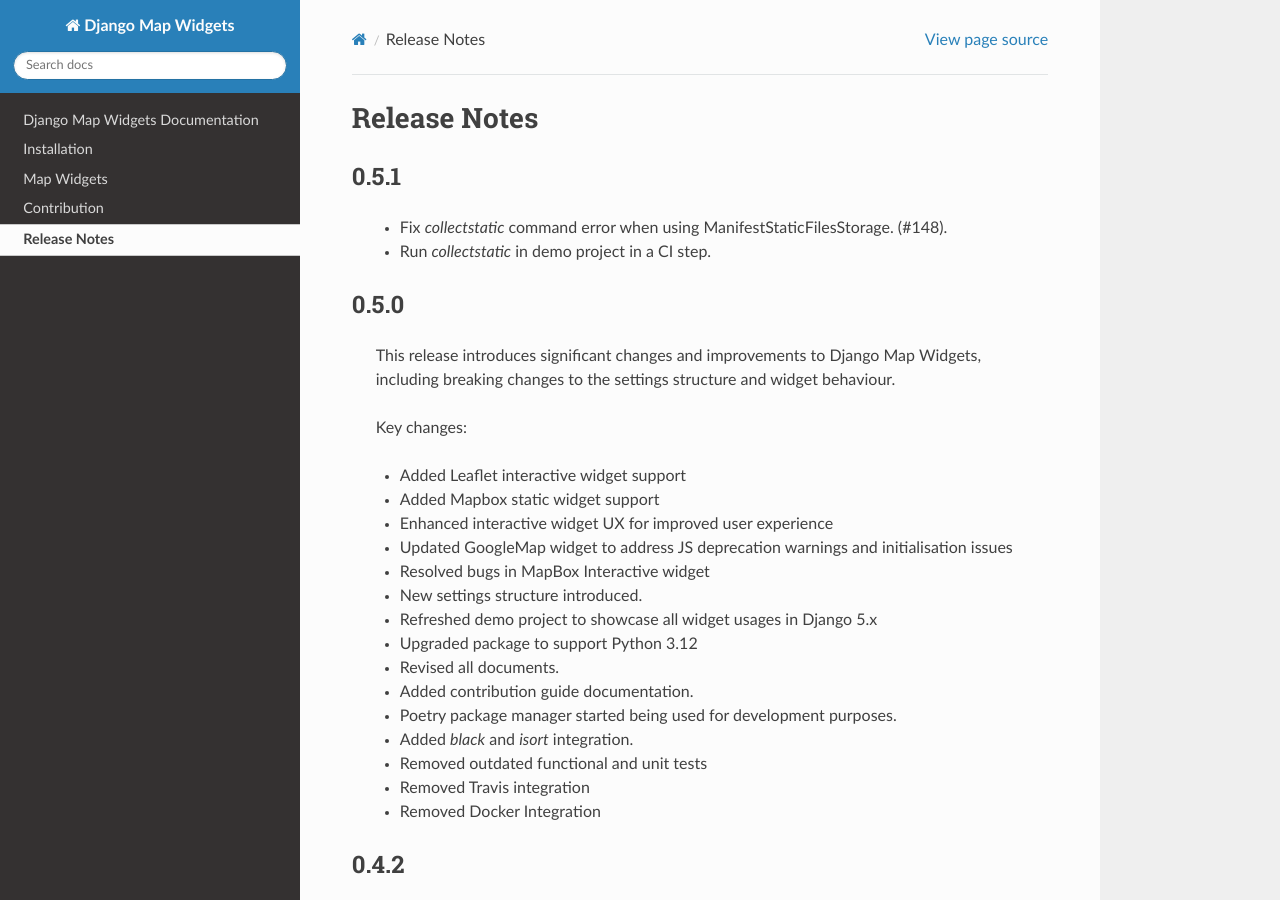
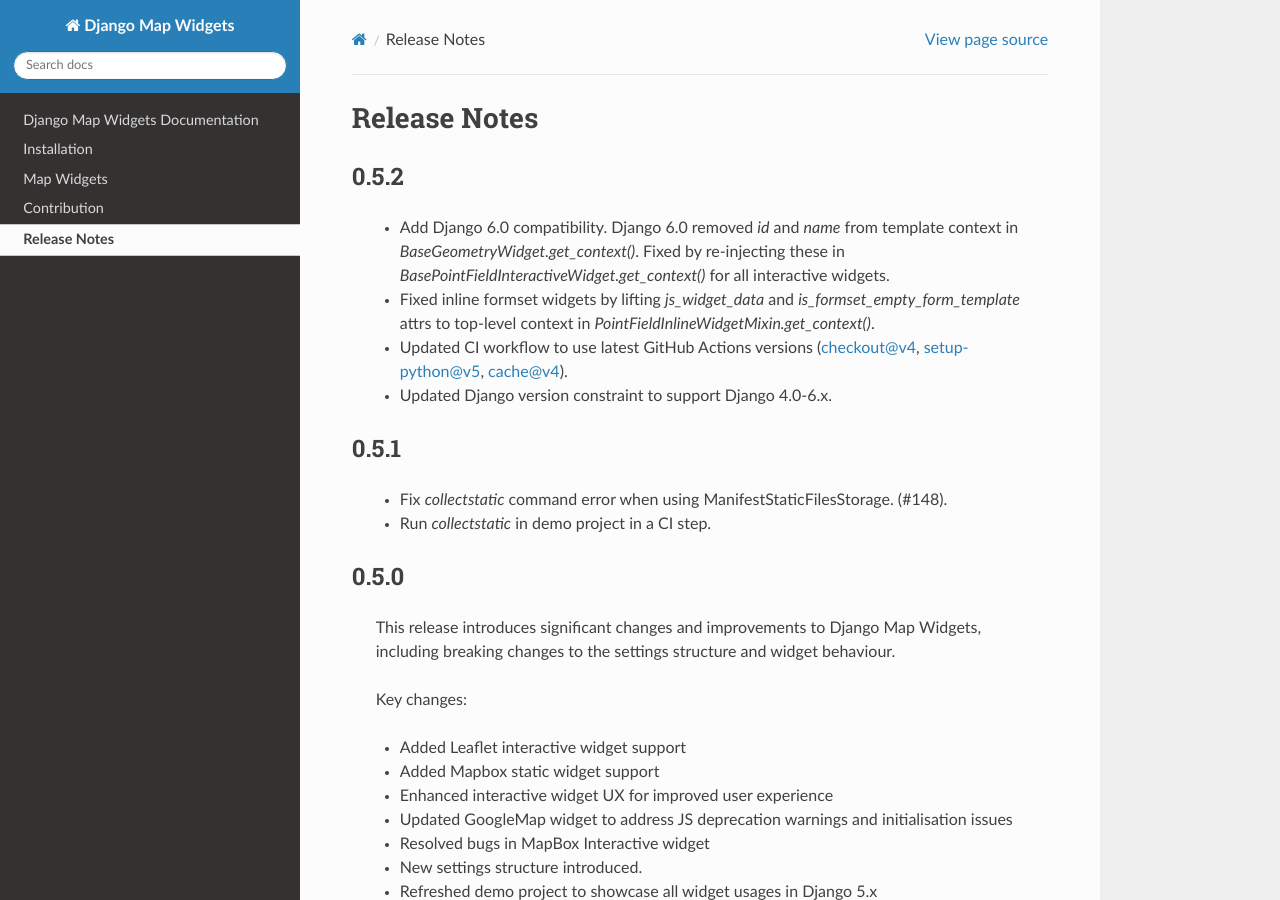
Before and after one commit to erdem/django-map-widgets, a Sphinx documentation site: the page built from docs/releases/index.rst, in a window 1280 px wide and 900 px high. Built offline with Sphinx 7.4.7 and the Read the Docs theme 3.1.0, drawn with Linux system fonts in a browser that asks for light colours.

Commit message:
docs: add 0.5.2 release notes

```diff
--- a/docs/releases/index.rst
+++ b/docs/releases/index.rst
@@ -1,6 +1,15 @@
 =============
 Release Notes
 =============
+
+0.5.2
+^^^^^
+
+    - Add Django 6.0 compatibility. Django 6.0 removed `id` and `name` from template context in `BaseGeometryWidget.get_context()`. Fixed by re-injecting these in `BasePointFieldInteractiveWidget.get_context()` for all interactive widgets.
+    - Fixed inline formset widgets by lifting `js_widget_data` and `is_formset_empty_form_template` attrs to top-level context in `PointFieldInlineWidgetMixin.get_context()`.
+    - Updated CI workflow to use latest GitHub Actions versions (checkout@v4, setup-python@v5, cache@v4).
+    - Updated Django version constraint to support Django 4.0-6.x.
+
 
 0.5.1
 ^^^^^
```
